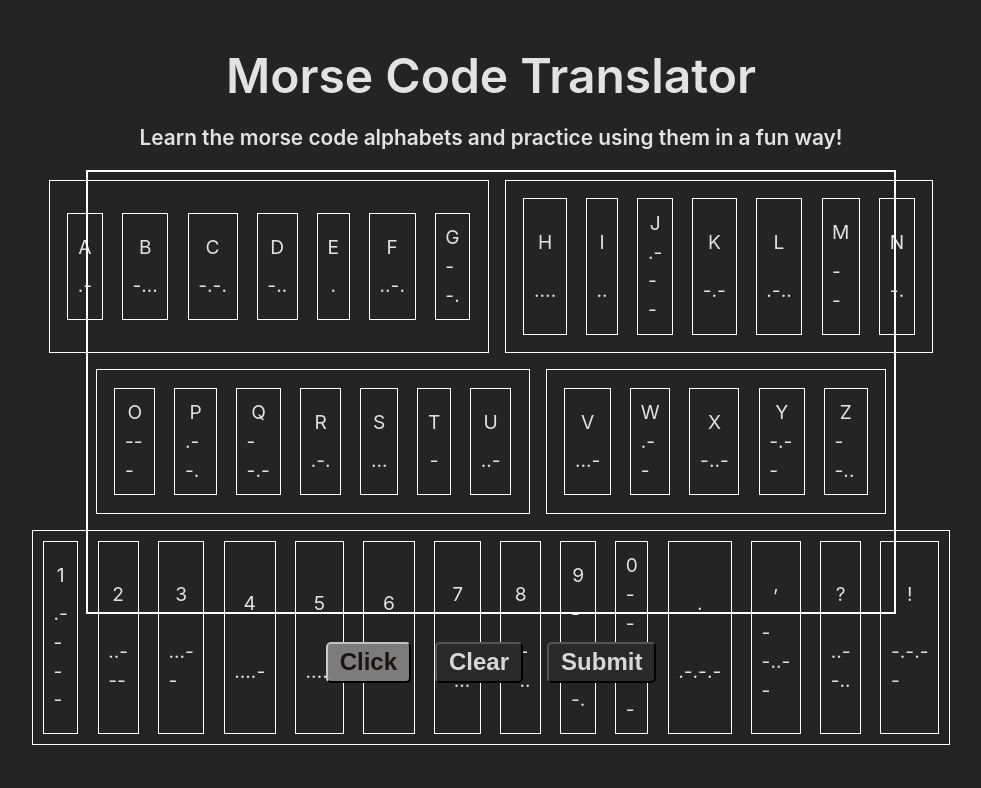
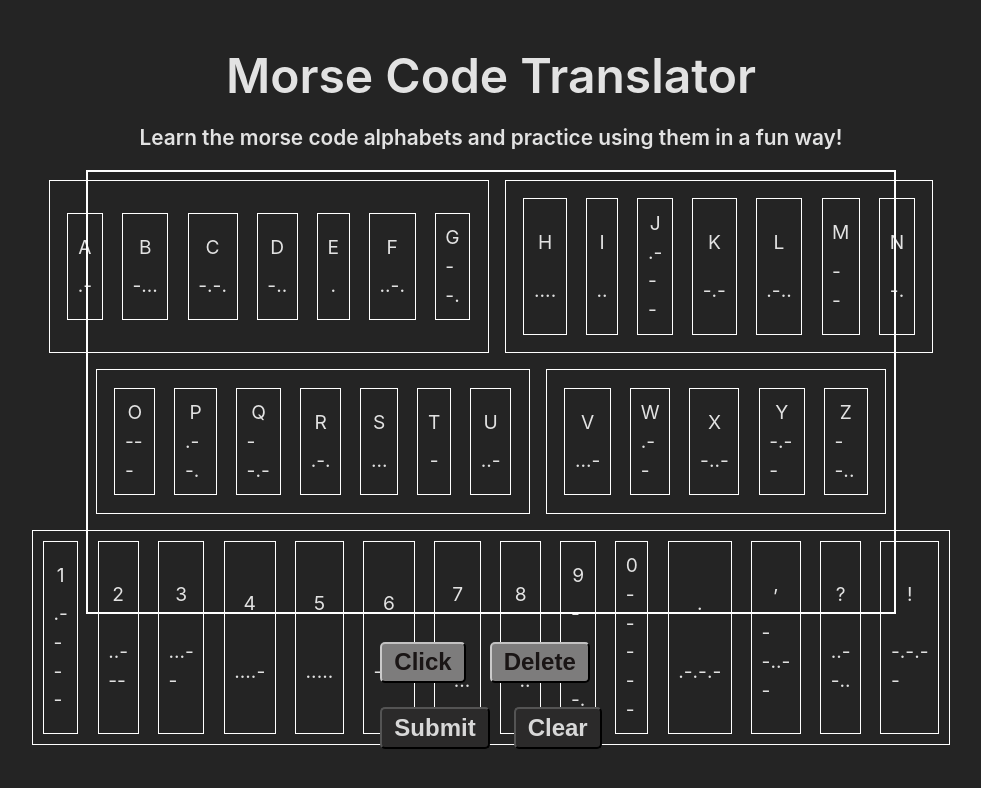
Before and after one commit to vivaldev/morse_code_translator, a React (Vite) app: page / in a window 1280 px wide. Both pictures are taken after a click on the button "Start". Shown: the top 788 px of the page, without its empty margins (149-1130 px from the left). Built offline with nearby package versions, Linux system fonts and the light colour scheme.

Commit message:
Added 'Clear' and 'Delete' buttons.

```diff
--- a/src/App.css
+++ b/src/App.css
@@ -134,6 +134,7 @@ p {
 
 .btn-container {
   display: flex;
+  flex-direction: column;
   margin-top: 1em;
 }
 
@@ -145,6 +146,10 @@ p {
   margin: 0.5em;
 
   border-radius: 5px;
+}
+
+.btn:hover {
+  cursor: pointer;
 }
 
 .primary {
--- a/src/App.tsx
+++ b/src/App.tsx
@@ -38,9 +38,19 @@ const App: React.FC = () => {
     if (!(codeWord.length === 1 && codeWord[0] === "")) setCodeWord([""]);
   };
 
-  // Clear button logic
+  // Clear button
   const clearButton = () => {
     setCodeWord([""]);
+    console.log("clear");
+  };
+
+  // Delete button
+  const deleteLastLetter = () => {
+    setTranslationArray((prevArray) => {
+      const newArray = [...prevArray];
+      newArray.pop();
+      return newArray;
+    });
   };
 
   return (
@@ -66,6 +76,8 @@ const App: React.FC = () => {
               handleMouseDown={handleMouseDown}
               handleMouseUp={handleMouseUp}
               checkMorseCodeMatch={checkMorseCodeMatch}
+              clearButton={clearButton}
+              deleteButton={deleteLastLetter}
             />
             <ResultDisplay
               codeWord={codeWord}
--- a/src/components/MorseBtn.tsx
+++ b/src/components/MorseBtn.tsx
@@ -7,22 +7,23 @@ interface MorseBtnProps {
   handleMouseDown: React.MouseEventHandler<HTMLButtonElement>;
   handleMouseUp: React.MouseEventHandler<HTMLButtonElement>;
   checkMorseCodeMatch: React.MouseEventHandler<HTMLButtonElement>;
+  clearButton: React.MouseEventHandler<HTMLButtonElement>;
+  deleteButton: React.MouseEventHandler<HTMLButtonElement>;
 }
 
-interface MorseClickProps {
-  handleMouseDown: React.MouseEventHandler<HTMLButtonElement>;
-  handleMouseUp: React.MouseEventHandler<HTMLButtonElement>;
-  checkMorseCodeMatch: React.MouseEventHandler<HTMLButtonElement>;
-}
-
-// Function component for handling Morse Code clicks
-const MorseClick: React.FC<MorseClickProps> = ({
+// Parent component to conditionally render the MorseClick component
+const MorseBtn: React.FC<MorseBtnProps> = ({
+  hasStarted,
   handleMouseDown,
   handleMouseUp,
   checkMorseCodeMatch,
+  clearButton,
+  deleteButton,
 }) => {
-  // Renders two buttons, one for generating Morse Code and another for submitting the Morse Code
+  // If hasStarted is true, render the MorseClick component
   return (
+    <div className="morse-btn-container">
+      {hasStarted && (
         <div className="btn-container">
           <div>
             <button
@@ -32,33 +33,20 @@ const MorseClick: React.FC<MorseClickProps> = ({
             >
               Click
             </button>
+            <button onClick={deleteButton} className="btn primary">
+              Delete
+            </button>
           </div>
 
-      <button className="btn secondary">Clear</button>
-
+          <div>
             <button onClick={checkMorseCodeMatch} className="btn secondary">
               Submit
             </button>
+            <button onClick={clearButton} className="btn secondary">
+              Clear
+            </button>
           </div>
-  );
-};
-
-// Parent component to conditionally render the MorseClick component
-const MorseBtn: React.FC<MorseBtnProps> = ({
-  hasStarted,
-  handleMouseDown,
-  handleMouseUp,
-  checkMorseCodeMatch,
-}) => {
-  // If hasStarted is true, render the MorseClick component
-  return (
-    <div className="morse-btn-container">
-      {hasStarted && (
-        <MorseClick
-          handleMouseDown={handleMouseDown}
-          handleMouseUp={handleMouseUp}
-          checkMorseCodeMatch={checkMorseCodeMatch}
-        />
+        </div>
       )}
     </div>
   );
```
Lines whose indentation alone changed are shown as unchanged.
